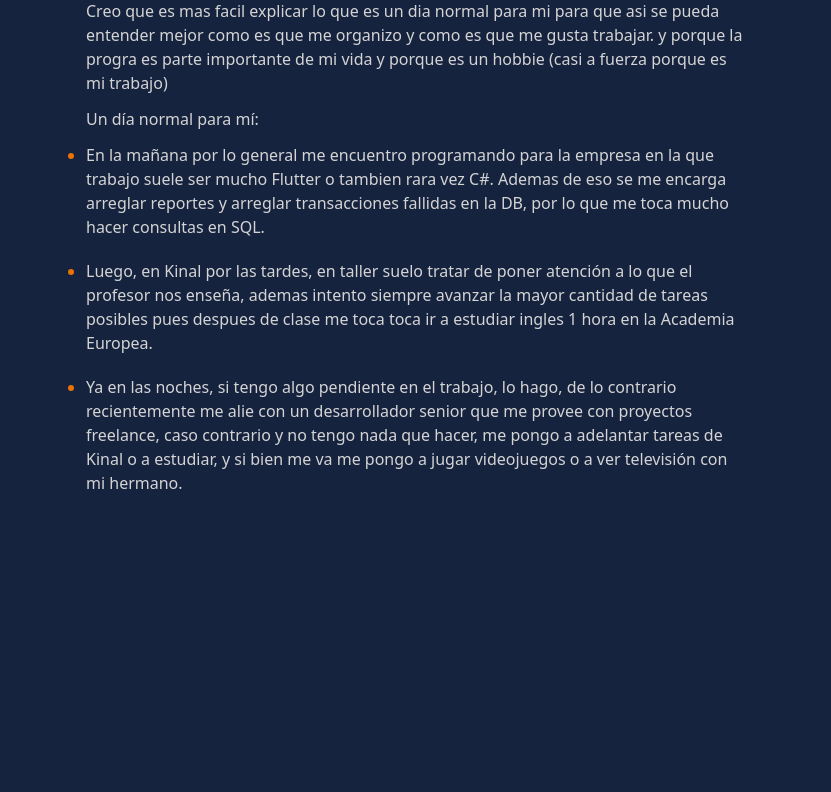
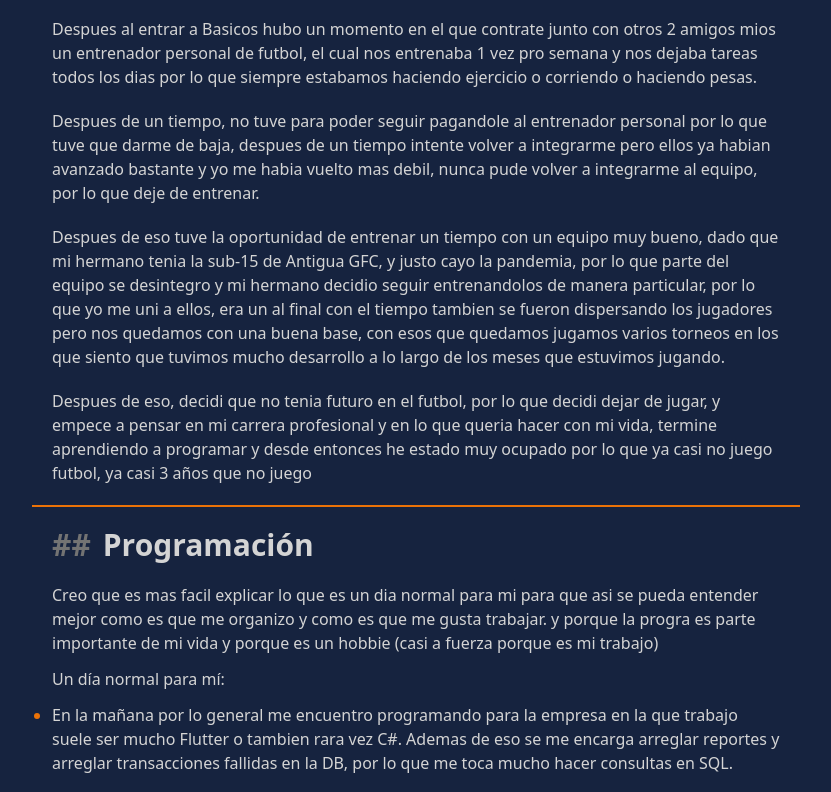
Before and after one commit to bcastillo-2022474/multi-homework, a website: page src/index.html in a window 1280 px wide. Shown: the part 611-1403 px from the top of the page, without its empty margins (224-1055 px from the left). Before the commit the page ends 1126 px from the top, so only its background shows below. Drawn offline with Linux system fonts and the light colour scheme.

Commit message:
added the info of both hobbies, styling is done

```diff
--- a/src/index.html
+++ b/src/index.html
@@ -11,7 +11,7 @@
 <body class="selection:bg-[#eb7207] bg-[#16233f]">
 <div class="min-h-screen text-neutral-300 flex flex-col items-center">
     <!---->
-    <div class="w-full max-w-[700px]">
+    <div class="w-full lg:max-w-[60%]">
         <nav class="w-full p-5 font-bold text-2xl">
             <ul class="flex gap-5">
                 <li><a href="#">Home</a></li>
@@ -21,7 +21,7 @@
         <hr class="border-b border-[#eb7207]">
         <div class="flex flex-col items-center mt-10">
             <header class="flex flex-col gap-3 p-5">
-                <h2 class="text-6xl font-bold ">Joao Castillo</h2>
+                <h2 class="text-6xl font-bold flex gap-3"><span class="text-neutral-500">#</span>Joao Castillo</h2>
                 <p class="text-xl mt-5">
                     Soy una persona que le gusta mucho el futbol y la programación,
                     actualmente estoy tratando de mejorar mis habilidades en el desarrollo web.
@@ -34,14 +34,44 @@
         <hr class="border-b border-[#eb7207] w-full mt-5">
         <main>
             <section class="p-5 flex flex-col gap-5">
-                <h3 class="text-3xl font-bold">futbol</h3>
+                <h3 class="text-3xl font-bold flex gap-3"><span class="text-neutral-500">##</span>Futbol</h3>
                 <p>
-
+                    Desde muy pequeño me ha gustado el futbol, cuando tenia 8-9 años empece a entrenar
+                    en una academia de futbol, desde entonces, siempre estuve en mas de algun equipo jugando, asi sea
+                    esporadicamente, pero cada 3 meses por lo menos si jugaba en algun equipo o jugaba algun partido
+                </p>
+                <p>
+                    Despues al entrar a Basicos hubo un momento en el que contrate junto con otros 2 amigos mios un
+                    entrenador personal de futbol, el cual nos entrenaba 1 vez pro semana y nos dejaba tareas todos los
+                    dias
+                    por lo que siempre estabamos haciendo ejercicio o corriendo o haciendo pesas.
+                </p>
+                <p>
+                    Despues de un tiempo, no tuve para poder seguir pagandole al entrenador personal por lo que tuve
+                    que darme de baja, despues de un tiempo intente volver a integrarme pero ellos ya habian avanzado
+                    bastante y yo me habia vuelto mas debil, nunca pude volver a integrarme al equipo, por lo que deje
+                    de entrenar.
+                </p>
+                <p>
+                    Despues de eso tuve la oportunidad de entrenar un tiempo con un equipo muy bueno, dado que mi
+                    hermano
+                    tenia la sub-15 de Antigua GFC, y justo cayo la pandemia, por lo que parte del equipo se desintegro
+                    y mi hermano decidio seguir entrenandolos de manera particular, por lo que yo me uni a ellos, era un
+                    al final con el tiempo tambien se fueron dispersando los jugadores pero nos quedamos con una buena
+                    base, con esos que quedamos jugamos varios torneos en los que siento que tuvimos mucho desarrollo a
+                    lo largo de los meses que estuvimos jugando.
+                </p>
+                <p>
+                    Despues de eso, decidi que no tenia futuro en el futbol, por lo que decidi dejar de jugar, y empece
+                    a pensar en mi carrera profesional y en lo que queria hacer con mi vida, termine aprendiendo a
+                    programar
+                    y desde entonces he estado muy ocupado por lo que ya casi no juego futbol, ya casi 3 años que no
+                    juego
                 </p>
             </section>
             <hr class="border-b border-[#eb7207]">
             <section class="p-5 flex flex-col gap-5">
-                <h3 class="text-3xl font-bold">Programación</h3>
+                <h3 class="text-3xl font-bold flex gap-3"><span class="text-neutral-500">##</span>Programación</h3>
                 <div class="flex flex-col gap-3">
                     <p>
                         Creo que es mas facil explicar lo que es un dia normal para mi
```
Also changed, not shown: src/output.css.
